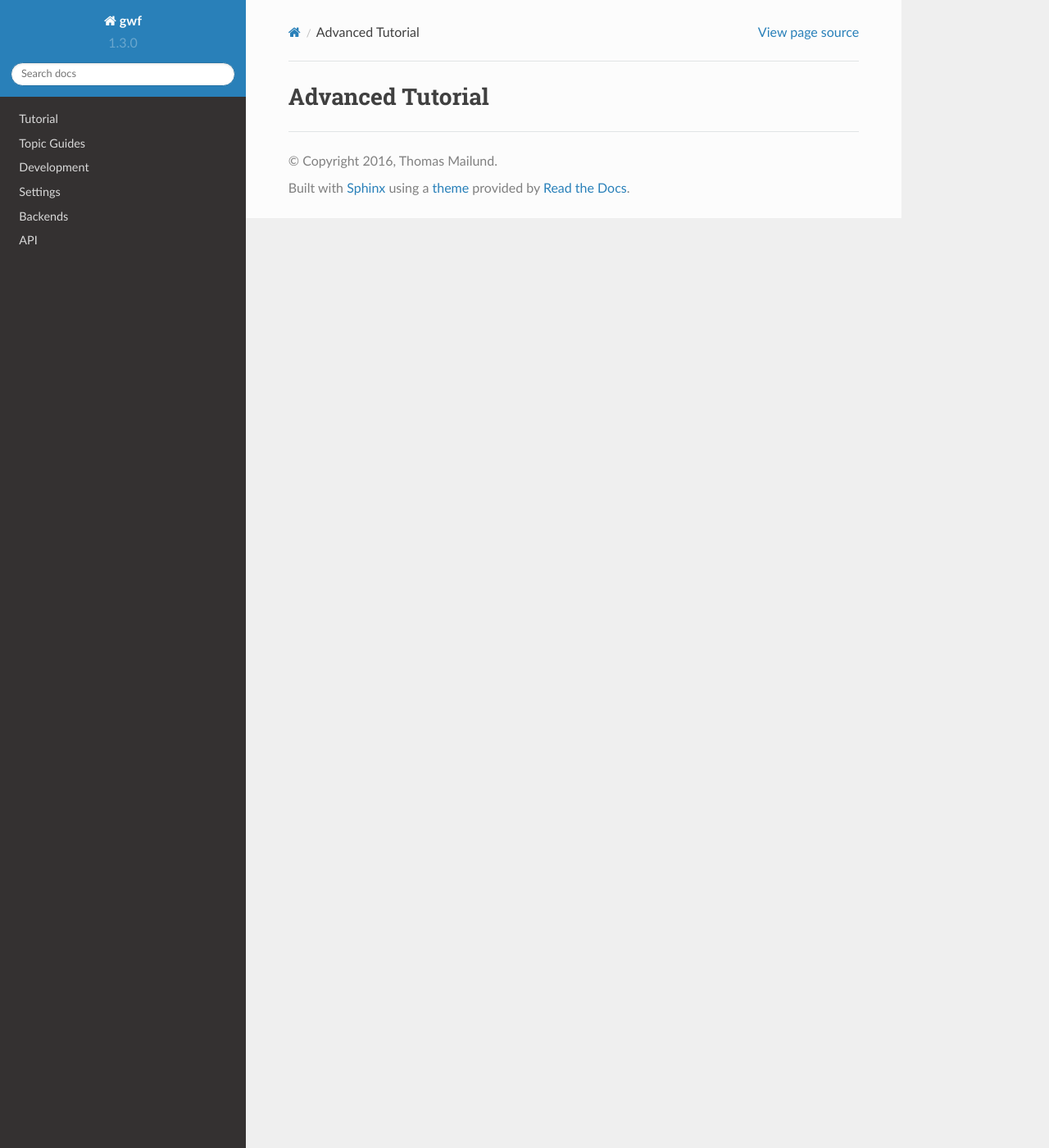
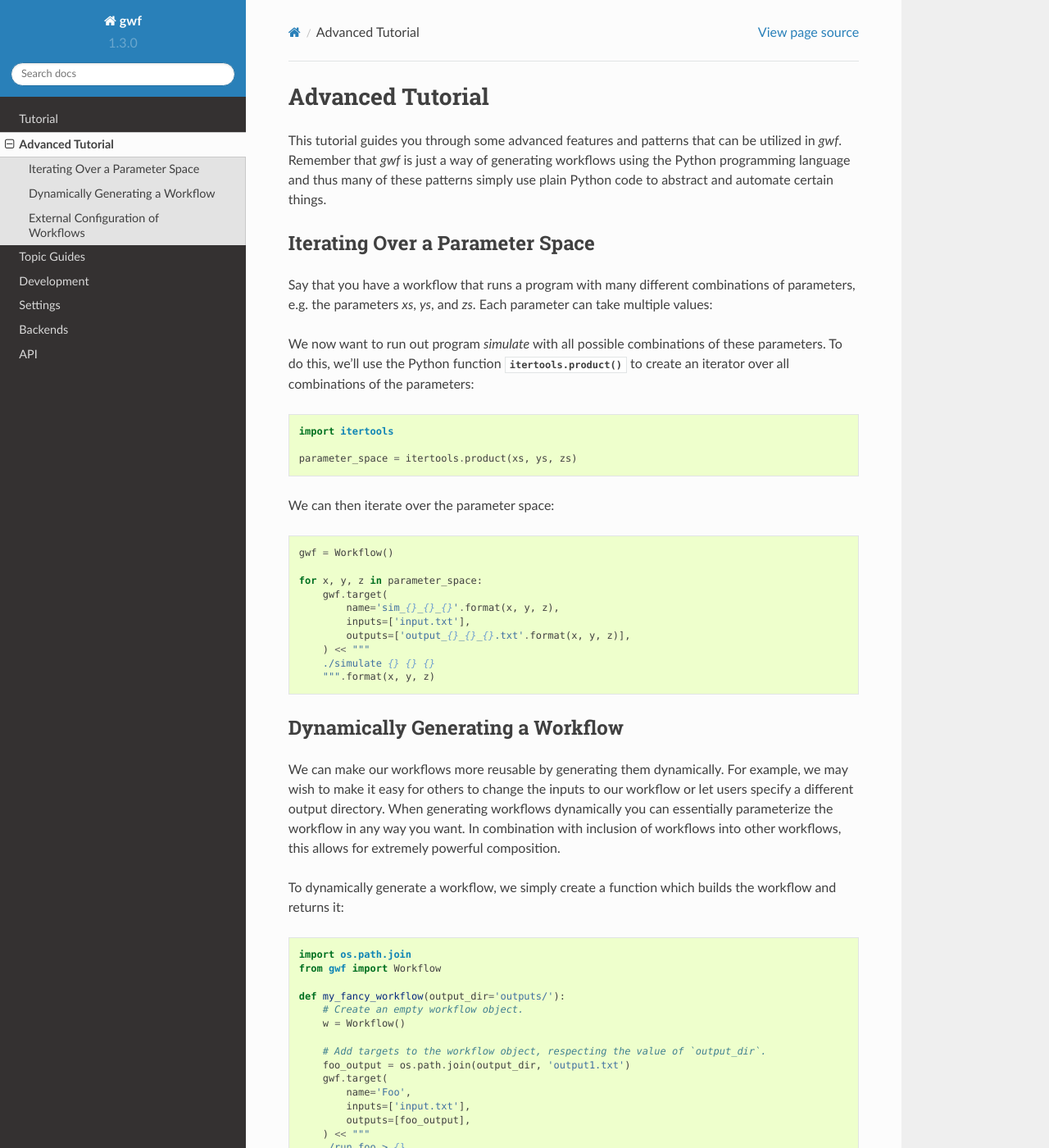
Before and after one commit to gwforg/gwf, a Sphinx documentation site: the page built from docs/advancedtutorial.rst, in a window 1280 px wide and 1400 px high. Shown: the whole window at 82% size. Built offline with Sphinx 7.4.7 and the Read the Docs theme 2.0.0, drawn with Linux system fonts in a browser that asks for light colours; some of the changed text lies outside the part shown.

Commit message:
Add advanced tutorial.

```diff
--- a/docs/advancedtutorial.rst
+++ b/docs/advancedtutorial.rst
@@ -3,3 +3,197 @@
 =================
 Advanced Tutorial
 =================
+
+This tutorial guides you through some advanced features and patterns that can
+be utilized in *gwf*. Remember that *gwf* is just a way of generating
+workflows using the Python programming language and thus many of these
+patterns simply use plain Python code to abstract and automate certain
+things.
+
+Iterating Over a Parameter Space
+--------------------------------
+
+Say that you have a workflow that runs a program with many different
+combinations of parameters, e.g. the parameters *xs*, *ys*, and *zs*. Each
+parameter can take multiple values:
+
+.. code-block::: python
+
+    xs = [0, 1, 2, 4, 5]
+    ys = ['cold', 'warm']
+    zs = [0.1, 0.2, 0.3, 0.4, 0.5]
+
+We now want to run out program `simulate` with all possible combinations
+of these parameters. To do this, we'll use the Python function
+:func:`itertools.product()` to create an iterator over all combinations
+of the parameters:
+
+.. code-block:: python
+
+    import itertools
+
+    parameter_space = itertools.product(xs, ys, zs)
+
+We can then iterate over the parameter space:
+
+.. code-block:: python
+
+    gwf = Workflow()
+
+    for x, y, z in parameter_space:
+        gwf.target(
+            name='sim_{}_{}_{}'.format(x, y, z),
+            inputs=['input.txt'],
+            outputs=['output_{}_{}_{}.txt'.format(x, y, z)],
+        ) << """
+        ./simulate {} {} {}
+        """.format(x, y, z)
+
+
+Dynamically Generating a Workflow
+---------------------------------
+
+We can make our workflows more reusable by generating them dynamically. For
+example, we may wish to make it easy for others to change the inputs to our
+workflow or let users specify a different output directory. When generating
+workflows dynamically you can essentially parameterize the workflow in any
+way you want. In combination with inclusion of workflows into other
+workflows, this allows for extremely powerful composition.
+
+To dynamically generate a workflow, we simply create a function which
+builds the workflow and returns it:
+
+.. code-block:: python
+
+    import os.path.join
+    from gwf import Workflow
+
+    def my_fancy_workflow(output_dir='outputs/'):
+        # Create an empty workflow object.
+        w = Workflow()
+
+        # Add targets to the workflow object, respecting the value of `output_dir`.
+        foo_output = os.path.join(output_dir, 'output1.txt')
+        gwf.target(
+            name='Foo',
+            inputs=['input.txt'],
+            outputs=[foo_output],
+        ) << """
+        ./run_foo > {}
+        """.format(foo_output)
+
+        bar_output = os.path.join(output_dir, 'output2.txt')
+        gwf.target(
+            name='Bar',
+            inputs=[foo_output],
+            outputs=[bar_output]
+        )
+
+        # Now return the workflow.
+        return w
+
+
+You can put this function in file next to your workflow, or any other place from
+which you can import the function. In this case, let's put the file next to
+``workflow.py`` in a file called ``fancy.py``.
+
+In ``workflow.py`` we can then use the workflow as follows:
+
+.. code-block:: python
+
+    from fancy import my_fancy_workflow
+
+    gwf = my_fancy_workflow()
+
+We can now run the workflow as usual:
+
+.. code-block:: shell
+
+    $ gwf run
+
+However, we can now easily change the output directory:
+
+.. code-block:: python
+
+    from fancy import my_fancy_workflow
+
+    gwf = my_fancy_workflow(output_dir='new_outputs/')
+
+Parameterizing the workflow can also let the user choose to deactivate parts of
+the workflow. For example, imagine that ``Bar`` generates summary files that may
+now always be needed. In this case, we can let the user choose to leave it out:
+
+.. code-block:: python
+
+    import os.path.join
+    from gwf import Workflow
+
+    def my_fancy_workflow(output_dir='outputs/', summarize=True):
+        # Create an empty workflow object.
+        w = Workflow()
+
+        # Add targets to the workflow object, respecting the value of `output_dir`.
+        foo_output = os.path.join(output_dir, 'output1.txt')
+        gwf.target(
+            name='Foo',
+            inputs=['input.txt'],
+            outputs=[foo_output],
+        ) << """
+        ./run_foo > {}
+        """.format(foo_output)
+
+        # Only create target `Bar` if we want to summarize the data.
+        if summarize:
+            bar_output = os.path.join(output_dir, 'output2.txt')
+            gwf.target(
+                name='Bar',
+                inputs=[foo_output],
+                outputs=[bar_output]
+            )
+
+        # Now return the workflow.
+        return w
+
+In ``workflow.py`` we can then use the workflow as follows:
+
+.. code-block:: python
+
+    from fancy import my_fancy_workflow
+
+    gwf = my_fancy_workflow(summarize=False)
+
+
+External Configuration of Workflows
+-----------------------------------
+
+In the previous section we saw how we can parameterize workflows. However, in some
+cases we may want to let the user of our workflow specify the parameters without
+touching any Python code at all. That is, we want an external configuration file.
+
+The configuration format could be anything, but in this example we'll use a JSON
+as the configuration format. First, this is what our configuration file is going
+to look like:
+
+.. code-block:: json
+
+    {
+        "output_dir": "some_output_directory/",
+        "summarize": true
+    }
+
+We put this file next to ``workflow.py``, e.g. as ``config.json``. We can now read
+the configuration using the Python ``json`` module in ``workflow.py``:
+
+.. code-block:: python
+
+    import json
+    from fancy import my_fancy_workflow
+
+    config = json.load(open('config.json'))
+
+    gwf = my_fancy_workflow(
+        output_dir=config['output_dir'],
+        summarize=config['summarize'],
+    )
+
+We can now change the values in ``config.json`` and run the workflow as usual.
--- a/docs/index.rst
+++ b/docs/index.rst
@@ -48,6 +48,7 @@ Getting Started
    :maxdepth: 2
 
    tutorial
+   advancedtutorial
 
 Topic Guides
 ============
```
